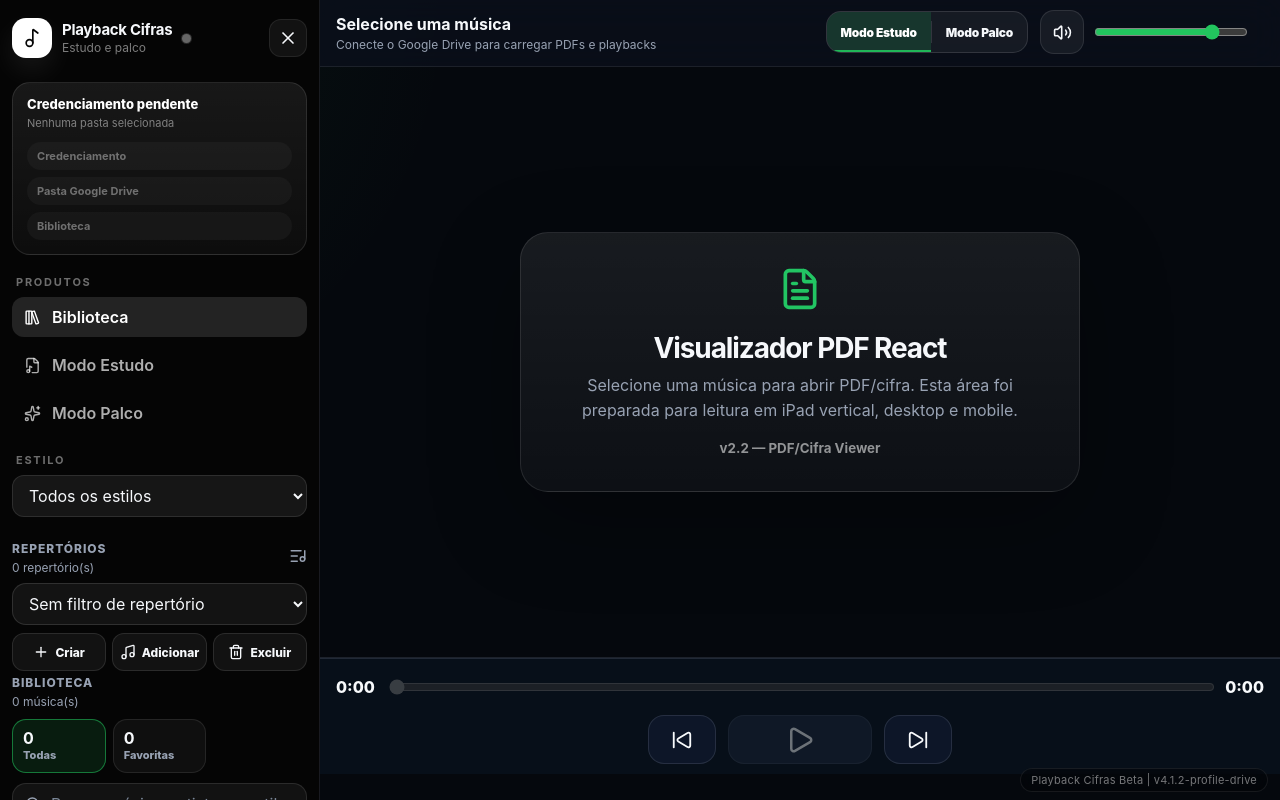
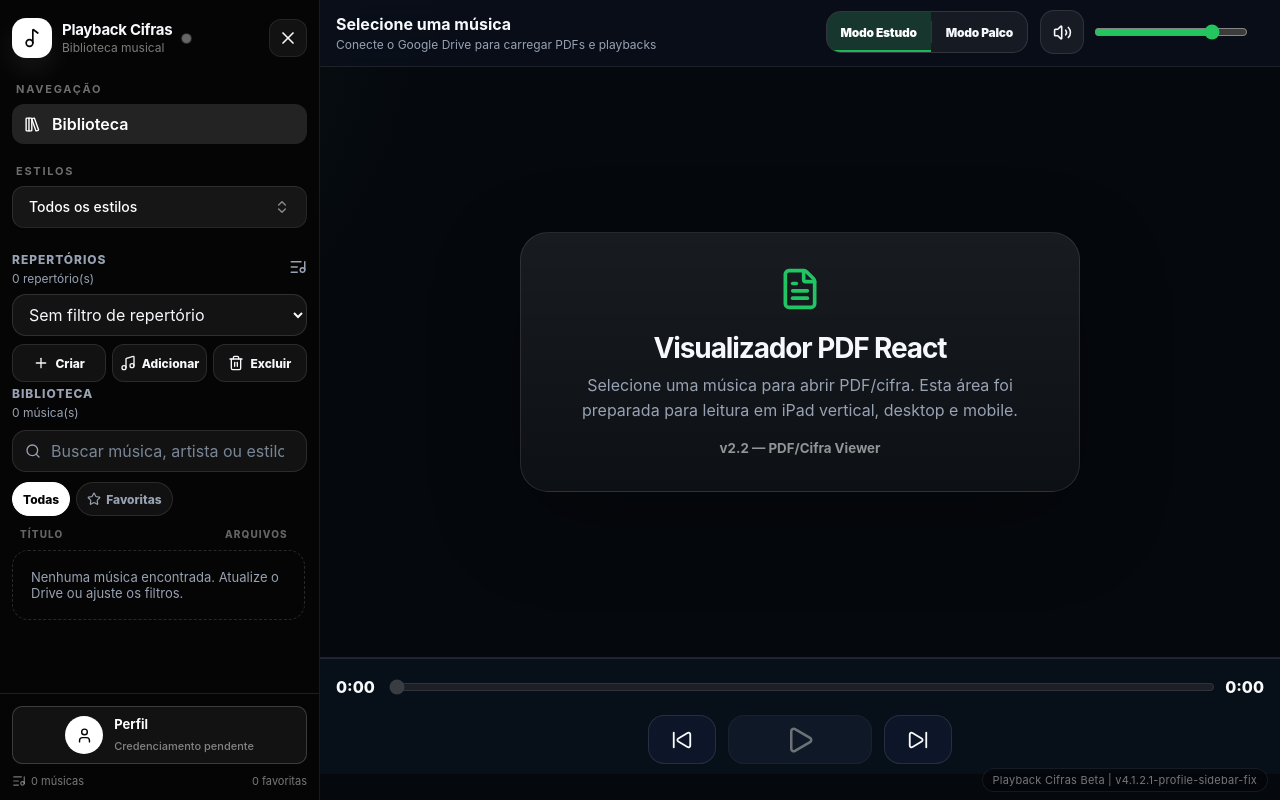
Before and after one commit to ralbertini2/playback-cifras-ia-alpha, a React (Vite) app: page / in a window 1280 px wide. Built offline with nearby package versions, Linux system fonts and the light colour scheme.

Commit message:
fix profile sidebar flow

```diff
--- a/package.json
+++ b/package.json
@@ -1,7 +1,7 @@
 {
   "name": "playback-cifras-ia",
   "private": true,
-  "version": "4.1.2",
+  "version": "4.1.2.1",
   "type": "module",
   "scripts": {
     "dev": "vite",
--- a/src/components/Library/Library.jsx
+++ b/src/components/Library/Library.jsx
@@ -1,5 +1,12 @@
-import { Search, Star, X } from 'lucide-react';
+import { FileText, Music, Search, Star, X } from 'lucide-react';
 import styles from './Library.module.css';
+
+function fileBadges(song) {
+  const hasText = Boolean(song?.pdfFileId || song?.documentFileId || song?.pdfUrl);
+  const hasAudio = Boolean(song?.audioFileId || song?.audioUrl);
+
+  return { hasText, hasAudio };
+}
 
 export default function Library({
   songs = [],
@@ -31,17 +38,6 @@
         </div>
       </div>
 
-      <div className={styles.quickStats} aria-label="Resumo da biblioteca">
-        <button className={collectionFilter === 'all' ? styles.activeStat : ''} onClick={() => changeFilter('all')}>
-          <strong>{totalSongs || songs.length}</strong>
-          <span>Todas</span>
-        </button>
-        <button className={collectionFilter === 'favorites' ? styles.activeStat : ''} onClick={() => changeFilter('favorites')}>
-          <strong>{favoriteCount}</strong>
-          <span>Favoritas</span>
-        </button>
-      </div>
-
       <div className={styles.searchBox}>
         <Search size={16} />
         <input
@@ -60,6 +56,11 @@
         <button className={collectionFilter === 'favorites' ? styles.activeFilter : ''} onClick={() => changeFilter('favorites')}><Star size={14} /> Favoritas {favoriteCount ? `(${favoriteCount})` : ''}</button>
       </div>
 
+      <div className={styles.tableHeader} aria-hidden="true">
+        <span>Título</span>
+        <span>Arquivos</span>
+      </div>
+
       <div className={styles.songList}>
         {loading ? (
           <div className={styles.empty}>Atualizando biblioteca...</div>
@@ -67,12 +68,21 @@
           <div className={styles.empty}>Nenhuma música encontrada. Atualize o Drive ou ajuste os filtros.</div>
         ) : songs.map((song, index) => {
           const favorite = isFavorite?.(song);
+          const { hasText, hasAudio } = fileBadges(song);
           return (
             <div key={song.id || `${song.title}-${index}`} className={`${styles.songItem} ${song.id === currentSongId ? styles.activeSong : ''}`}>
               <button className={styles.songButton} onClick={() => onSelectSong(index)}>
                 <span>{song.title}</span>
                 <small>{song.artist || song.style || 'Sem metadados'}</small>
               </button>
+              <div className={styles.fileBadges} aria-label="Arquivos disponíveis">
+                <span className={`${styles.fileBadge} ${hasText ? styles.fileBadgeActive : ''}`} title={hasText ? 'Letra cifrada disponível' : 'Sem letra cifrada'}>
+                  <FileText size={14} />
+                </span>
+                <span className={`${styles.fileBadge} ${hasAudio ? styles.fileBadgeActive : ''}`} title={hasAudio ? 'MP3 disponível' : 'Sem MP3'}>
+                  <Music size={14} />
+                </span>
+              </div>
               <button
                 className={`${styles.favoriteButton} ${favorite ? styles.favoriteActive : ''}`}
                 onClick={() => onToggleFavorite?.(song)}
--- a/src/components/Library/Library.module.css
+++ b/src/components/Library/Library.module.css
@@ -1,10 +1,10 @@
-.library { min-height:0; flex:1; display:flex; flex-direction:column; gap:10px; }
+.library { min-height:0; flex:none; display:flex; flex-direction:column; gap:10px; }
 .header { display:flex; align-items:center; justify-content:space-between; gap:10px; }
 .header label { color:var(--muted); font-size:12px; font-weight:800; text-transform:uppercase; letter-spacing:.08em; }
 .header span { display:block; color:var(--muted); font-size:12px; margin-top:3px; }
 .searchBox {
   display:grid;
-  grid-template-columns:auto minmax(0,1fr);
+  grid-template-columns:auto minmax(0,1fr) auto;
   align-items:center;
   gap:8px;
   border:1px solid rgba(255,255,255,.1);
@@ -22,7 +22,15 @@
   min-width:0;
 }
 .searchBox input::placeholder { color:rgba(148,163,184,.8); }
-.filters { display:flex; gap:6px; overflow:auto; padding-bottom:2px; }
+.searchBox button {
+  width:28px;
+  height:28px;
+  border:0;
+  border-radius:10px;
+  background:rgba(255,255,255,.08);
+  color:var(--muted);
+}
+.filters { display:flex; gap:6px; overflow:visible; flex-wrap:wrap; padding-bottom:2px; }
 .filters button {
   border:1px solid rgba(255,255,255,.1);
   background:rgba(255,255,255,.05);
@@ -37,11 +45,23 @@
   font-size:12px;
   font-weight:800;
 }
-.filters .activeFilter { color:var(--text); border-color:rgba(34,197,94,.55); background:rgba(34,197,94,.13); }
-.songList { min-height:0; overflow:auto; display:flex; flex-direction:column; gap:8px; padding-right:2px; }
+.filters .activeFilter { color:#050505; border-color:#fff; background:#fff; }
+.tableHeader {
+  display:grid;
+  grid-template-columns:minmax(0,1fr) 74px;
+  align-items:center;
+  gap:8px;
+  padding:0 8px;
+  color:rgba(255,255,255,.38);
+  font-size:10px;
+  font-weight:800;
+  letter-spacing:.11em;
+  text-transform:uppercase;
+}
+.songList { overflow:visible; max-height:none; min-height:unset; display:flex; flex-direction:column; gap:8px; padding-right:2px; padding-bottom:24px; }
 .songItem {
   display:grid;
-  grid-template-columns:minmax(0,1fr) auto;
+  grid-template-columns:minmax(0,1fr) auto auto;
   align-items:center;
   gap:8px;
   border:1px solid rgba(255,255,255,.08);
@@ -59,6 +79,23 @@
 }
 .songButton span { display:block; font-weight:800; white-space:nowrap; overflow:hidden; text-overflow:ellipsis; }
 .songButton small { display:block; color:var(--muted); margin-top:3px; white-space:nowrap; overflow:hidden; text-overflow:ellipsis; }
+.fileBadges { display:inline-flex; align-items:center; gap:4px; }
+.fileBadge {
+  width:26px;
+  height:26px;
+  border-radius:9px;
+  display:inline-flex;
+  align-items:center;
+  justify-content:center;
+  color:rgba(255,255,255,.28);
+  background:rgba(255,255,255,.04);
+  border:1px solid rgba(255,255,255,.07);
+}
+.fileBadgeActive {
+  color:#fff;
+  background:rgba(255,255,255,.12);
+  border-color:rgba(255,255,255,.18);
+}
 .favoriteButton {
   width:36px;
   height:36px;
@@ -71,7 +108,7 @@
   background:rgba(255,255,255,.04);
 }
 .favoriteActive { color:#facc15; border-color:rgba(250,204,21,.45); background:rgba(250,204,21,.12); }
-.activeSong { border-color:rgba(34,197,94,.65); background:rgba(34,197,94,.12); }
+.activeSong { border-color:rgba(255,255,255,.48); background:rgba(255,255,255,.10); }
 .empty { color:var(--muted); font-size:13px; border:1px dashed rgba(255,255,255,.14); border-radius:16px; padding:18px; }
 .resetButton {
   border:1px solid rgba(255,255,255,.1);
@@ -83,53 +120,9 @@
   font-size:12px;
   font-weight:800;
 }
-.quickStats {
-  display:grid;
-  grid-template-columns:repeat(3,minmax(0,1fr));
-  gap:7px;
+.quickStats { display:none; }
+
+@media (max-width: 380px) {
+  .songItem { grid-template-columns:minmax(0,1fr) auto; }
+  .fileBadges { display:none; }
 }
-.quickStats button {
-  border:1px solid rgba(255,255,255,.09);
-  background:rgba(255,255,255,.045);
-  border-radius:14px;
-  min-height:54px;
-  color:var(--muted);
-  display:flex;
-  flex-direction:column;
-  align-items:flex-start;
-  justify-content:center;
-  gap:2px;
-  padding:8px 10px;
-}
-.quickStats strong { color:var(--text); font-size:16px; line-height:1; }
-.quickStats span { font-size:11px; font-weight:800; }
-.quickStats .activeStat { border-color:rgba(34,197,94,.55); background:rgba(34,197,94,.12); }
-.searchBox { grid-template-columns:auto minmax(0,1fr) auto; }
-.searchBox button {
-  width:28px;
-  height:28px;
-  border:0;
-  border-radius:10px;
-  background:rgba(255,255,255,.08);
-  color:var(--muted);
-}
-
-
-/* V4.0.13.6 — Library participates in the sidebar scroll */
-.library {
-  flex: none;
-  min-height: unset;
-  overflow: visible;
-}
-
-.songList {
-  overflow: visible;
-  max-height: none;
-  min-height: unset;
-  padding-bottom: 24px;
-}
-
-.filters {
-  overflow: visible;
-  flex-wrap: wrap;
-}
--- a/src/components/Sidebar/Sidebar.jsx
+++ b/src/components/Sidebar/Sidebar.jsx
@@ -1,6 +1,5 @@
 import {
   Bell,
-  CheckCircle2,
   Cloud,
   Database,
   FileMusic,
@@ -13,14 +12,14 @@
   Music2,
   RefreshCw,
   Settings,
-  Sparkles,
   User,
   X,
 } from 'lucide-react';
-import { useEffect, useMemo } from 'react';
+import { useEffect } from 'react';
 import Library from '../Library/Library.jsx';
 import Setlists from '../Setlists/Setlists.jsx';
 import { Button } from '../ui/button.jsx';
+import { Combobox } from '../ui/combobox.jsx';
 import {
   DropdownMenu,
   DropdownMenuContent,
@@ -37,14 +36,6 @@
   if (String(status || '').toLowerCase() === 'need-folder') return 'Escolha uma pasta';
   if (isLoggedIn) return 'Google autenticado';
   return 'Credenciamento pendente';
-}
-
-function stepState({ isLoggedIn, connected, hasFolder }) {
-  return [
-    { label: 'Credenciamento', active: isLoggedIn, done: isLoggedIn },
-    { label: 'Pasta Google Drive', active: isLoggedIn && !connected, done: hasFolder },
-    { label: 'Biblioteca', active: connected, done: connected },
-  ];
 }
 
 export default function Sidebar({
@@ -91,21 +82,17 @@
     const body = document.body;
     const previousHtmlOverflow = html.style.overflow;
     const previousBodyOverflow = body.style.overflow;
-    const previousBodyTouchAction = body.style.touchAction;
 
     html.style.overflow = 'hidden';
     body.style.overflow = 'hidden';
-    body.style.touchAction = 'none';
 
     return () => {
       html.style.overflow = previousHtmlOverflow;
       body.style.overflow = previousBodyOverflow;
-      body.style.touchAction = previousBodyTouchAction;
     };
   }, [open]);
 
   const normalizedStatus = String(status || '').toLowerCase();
-
   const isLoggedIn = Boolean(isAuthenticated || connected || [
     'need-folder',
     'authenticated',
@@ -124,12 +111,16 @@
       : 'Biblioteca local';
   const folderLabel = selectedFolder?.name || (folderId ? 'Pasta configurada' : 'Nenhuma pasta selecionada');
   const profileInitial = connected || isLoggedIn ? 'R' : <User size={17} />;
-  const profileSteps = useMemo(() => stepState({ isLoggedIn, connected, hasFolder }), [connected, hasFolder, isLoggedIn]);
+  const styleOptions = [
+    { value: '', label: 'Todos os estilos' },
+    ...styleList.map((style) => ({ value: style, label: style })),
+  ];
 
   return (
     <>
       <div className={`${styles.backdrop} ${open ? styles.backdropOpen : ''}`} onClick={onClose} onTouchMove={(event) => event.preventDefault()} />
       <nav className={`${styles.sidebar} ${open ? styles.open : ''}`} aria-label="Biblioteca musical" onTouchStart={(event) => event.stopPropagation()} onTouchMove={(event) => event.stopPropagation()} onWheel={(event) => event.stopPropagation()}>
+        <div className={styles.scrollContent}>
           <div className={styles.header}>
             <div className={styles.brandBlock}>
               <div className={styles.brandMark} aria-hidden="true">
@@ -137,7 +128,7 @@
               </div>
               <div className={styles.brandText}>
                 <strong>Playback Cifras</strong>
-              <span>Estudo e palco</span>
+                <span>Biblioteca musical</span>
               </div>
               <span
                 className={`${styles.connectionDot} ${connected ? styles.connectionOn : ''}`}
@@ -151,43 +142,25 @@
             </button>
           </div>
 
-        <section className={styles.profileFlow} aria-label="Fluxo de acesso">
-          <div className={styles.flowHeader}>
-            <span>{statusLabel}</span>
-            <small>{folderLabel}</small>
-          </div>
-          <div className={styles.flowSteps}>
-            {profileSteps.map((step) => (
-              <span key={step.label} className={`${styles.flowStep} ${step.active ? styles.flowStepActive : ''} ${step.done ? styles.flowStepDone : ''}`}>
-                {step.done ? <CheckCircle2 size={13} /> : null}
-                {step.label}
-              </span>
-            ))}
-          </div>
-        </section>
-
-        <section className={styles.navSection} aria-label="Produtos">
-          <label>Produtos</label>
+          <section className={styles.navSection} aria-label="Navegação">
+            <label>Navegação</label>
             <button className={`${styles.navItem} ${styles.navItemActive}`} type="button">
               <LibraryBig size={17} />
               Biblioteca
             </button>
-          <button className={styles.navItem} type="button">
-            <FileMusic size={17} />
-            Modo Estudo
-          </button>
-          <button className={styles.navItem} type="button">
-            <Sparkles size={17} />
-            Modo Palco
-          </button>
           </section>
 
-        <section className={styles.section}>
-          <label>Estilo</label>
-          <select value={selectedStyle} onChange={(event) => setSelectedStyle(event.target.value)}>
-            <option value="">Todos os estilos</option>
-            {styleList.map((style) => <option key={style} value={style}>{style}</option>)}
-          </select>
+          <section className={styles.section} aria-label="Estilos">
+            <label>Estilos</label>
+            <Combobox
+              options={styleOptions}
+              value={selectedStyle || ''}
+              onValueChange={(value) => setSelectedStyle(value)}
+              placeholder="Todos os estilos"
+              searchPlaceholder="Buscar estilo"
+              emptyText="Nenhum estilo encontrado"
+              className={styles.styleCombobox}
+            />
           </section>
 
           <Setlists
@@ -214,19 +187,20 @@
             onToggleFavorite={onToggleFavorite}
             onSelectSong={onSelectSong}
           />
+        </div>
 
-        <section className={styles.profileSection} aria-label="Perfil e conta">
-          <DropdownMenu>
+        <section className={styles.profileDock} aria-label="Perfil e conta">
+          <DropdownMenu modal={false}>
             <DropdownMenuTrigger asChild>
               <Button className={styles.profileButton} variant="ghost">
                 <span className={styles.avatar}>{profileInitial}</span>
                 <span className={styles.profileText}>
-                  <strong>{connected ? 'raphael.albertini' : isLoggedIn ? 'Conta Google' : 'Perfil'}</strong>
+                  <strong>Perfil</strong>
                   <small>{statusLabel}</small>
                 </span>
               </Button>
             </DropdownMenuTrigger>
-            <DropdownMenuContent align="start" side="top" className={styles.profileMenu}>
+            <DropdownMenuContent align="start" side="top" sideOffset={10} className={styles.profileMenu}>
               <DropdownMenuLabel>
                 <span className={styles.menuTitle}>Perfil</span>
                 <small className={styles.menuSubtitle}>{connectionLabel}</small>
@@ -234,7 +208,7 @@
               <DropdownMenuSeparator />
               <DropdownMenuItem onSelect={(event) => { event.preventDefault(); connected || isLoggedIn ? onLogout?.() : onLogin?.(); }}>
                 {connected || isLoggedIn ? <LogOut size={16} /> : <LogIn size={16} />}
-                {connected || isLoggedIn ? 'Sair do Google' : 'Credenciar com Google'}
+                {connected || isLoggedIn ? 'Sair do Google' : 'Credenciamento do Google'}
               </DropdownMenuItem>
               <DropdownMenuItem disabled={!canPickFolder} onSelect={(event) => { event.preventDefault(); onPickFolder?.(); }}>
                 <FolderOpen size={16} />
@@ -246,7 +220,7 @@
               </DropdownMenuItem>
               <DropdownMenuItem disabled={!hasFolder} onSelect={(event) => { event.preventDefault(); onClearFolder?.(); }}>
                 <Database size={16} />
-                Remover pasta deste dispositivo
+                Remover pasta
               </DropdownMenuItem>
               <DropdownMenuSeparator />
               <DropdownMenuItem disabled>
@@ -262,9 +236,17 @@
                 Notificações
               </DropdownMenuItem>
               <DropdownMenuItem disabled>
+                <User size={16} />
+                Perfil
+              </DropdownMenuItem>
+              <DropdownMenuItem disabled>
                 <HelpCircle size={16} />
                 Suporte
               </DropdownMenuItem>
+              <DropdownMenuSeparator />
+              <DropdownMenuLabel>
+                <small className={styles.menuSubtitle}>{folderLabel}</small>
+              </DropdownMenuLabel>
             </DropdownMenuContent>
           </DropdownMenu>
 
--- a/src/components/Sidebar/Sidebar.module.css
+++ b/src/components/Sidebar/Sidebar.module.css
@@ -1,15 +1,22 @@
 .sidebar {
   height: 100dvh;
   max-height: 100dvh;
-  display: block;
-  padding: 18px 12px calc(46px + env(safe-area-inset-bottom));
+  display: grid;
+  grid-template-rows: minmax(0, 1fr) auto;
   background: #050505;
   color: var(--text);
+  overflow: hidden;
+  contain: layout paint;
+}
+
+.scrollContent {
+  min-height: 0;
   overflow-y: auto;
   overflow-x: hidden;
   overscroll-behavior-y: contain;
   -webkit-overflow-scrolling: touch;
-  contain: layout paint;
+  touch-action: pan-y;
+  padding: 18px 12px 20px;
 }
 
 .header {
@@ -99,67 +106,6 @@
   background: rgba(255,255,255,.11);
 }
 
-
-.profileFlow {
-  display: grid;
-  gap: 12px;
-  margin-bottom: 20px;
-  padding: 14px;
-  border: 1px solid rgba(255,255,255,.10);
-  border-radius: 18px;
-  background: linear-gradient(180deg, rgba(255,255,255,.08), rgba(255,255,255,.035));
-}
-
-.flowHeader {
-  display: grid;
-  gap: 4px;
-  min-width: 0;
-}
-
-.flowHeader span {
-  color: #fff;
-  font-size: 13px;
-  font-weight: 800;
-  line-height: 1.2;
-}
-
-.flowHeader small {
-  color: rgba(255,255,255,.46);
-  font-size: 11px;
-  line-height: 1.25;
-  white-space: nowrap;
-  overflow: hidden;
-  text-overflow: ellipsis;
-}
-
-.flowSteps {
-  display: grid;
-  gap: 7px;
-}
-
-.flowStep {
-  min-height: 28px;
-  display: flex;
-  align-items: center;
-  gap: 7px;
-  border-radius: 999px;
-  padding: 0 10px;
-  color: rgba(255,255,255,.38);
-  background: rgba(255,255,255,.035);
-  font-size: 11px;
-  font-weight: 700;
-}
-
-.flowStepActive {
-  color: rgba(255,255,255,.78);
-  background: rgba(255,255,255,.07);
-}
-
-.flowStepDone {
-  color: #050505;
-  background: #fff;
-}
-
 .navSection,
 .section {
   display: flex;
@@ -197,6 +143,14 @@
 .navItemActive {
   background: rgba(255,255,255,.12);
   color: #fff;
+}
+
+.styleCombobox {
+  min-height: 42px;
+  border-color: rgba(255,255,255,.10);
+  background: rgba(255,255,255,.07);
+  color: #fff;
+  font-weight: 700;
 }
 
 .section select,
@@ -309,24 +263,27 @@
 .empty { color:var(--muted); font-size:13px; border:1px dashed rgba(255,255,255,.14); border-radius:14px; padding:12px; }
 .backdrop { display:none; }
 
-.profileSection {
+.profileDock {
   display: grid;
   gap: 10px;
-  margin-top: 18px;
-  padding-top: 18px;
+  padding: 12px 12px calc(12px + env(safe-area-inset-bottom));
   border-top: 1px solid rgba(255,255,255,.10);
+  background: linear-gradient(180deg, rgba(5,5,5,.92), #050505 48%);
+  z-index: 3;
 }
 
 .profileButton {
   width: 100%;
   height: auto;
-  min-height: 56px;
+  min-height: 58px;
   justify-content: flex-start;
   gap: 11px;
   padding: 8px;
+  border: 1px solid rgba(255,255,255,.18);
   border-radius: 16px;
   color: #fff;
   background: rgba(255,255,255,.055);
+  touch-action: manipulation;
 }
 
 .profileButton:hover {
@@ -365,6 +322,7 @@
 
 .profileMenu {
   width: 280px;
+  z-index: 1200;
   border-color: rgba(255,255,255,.14);
   background: #111;
   color: #fff;
@@ -419,10 +377,6 @@
     transition: transform .22s ease;
     box-shadow: 22px 0 70px rgba(0,0,0,.45);
     pointer-events: auto;
-    touch-action: pan-y;
-    overflow-y: auto;
-    overflow-x: hidden;
-    padding-bottom: calc(52px + env(safe-area-inset-bottom));
   }
 
   .open { transform: translateX(0); }
--- /dev/null
+++ b/src/components/ui/combobox.jsx
@@ -0,0 +1,79 @@
+import { Check, ChevronsUpDown, Search } from 'lucide-react';
+import { useMemo, useState } from 'react';
+import { cn } from '../../lib/utils.js';
+import { Button } from './button.jsx';
+import {
+  DropdownMenu,
+  DropdownMenuContent,
+  DropdownMenuItem,
+  DropdownMenuSeparator,
+  DropdownMenuTrigger,
+} from './dropdown-menu.jsx';
+
+export function Combobox({
+  options = [],
+  value = '',
+  onValueChange,
+  placeholder = 'Selecionar',
+  searchPlaceholder = 'Buscar',
+  emptyText = 'Nenhum resultado',
+  className,
+}) {
+  const [query, setQuery] = useState('');
+  const selected = options.find((option) => option.value === value);
+
+  const filteredOptions = useMemo(() => {
+    const normalizedQuery = query.trim().toLowerCase();
+    if (!normalizedQuery) return options;
+
+    return options.filter((option) => String(option.label || option.value || '')
+      .toLowerCase()
+      .includes(normalizedQuery));
+  }, [options, query]);
+
+  return (
+    <DropdownMenu modal={false} onOpenChange={(open) => { if (!open) setQuery(''); }}>
+      <DropdownMenuTrigger asChild>
+        <Button
+          type="button"
+          variant="outline"
+          role="combobox"
+          aria-expanded="false"
+          className={cn('w-full justify-between rounded-xl border-white/10 bg-white/[.07] text-white hover:bg-white/[.11]', className)}
+        >
+          <span className="truncate">{selected?.label || placeholder}</span>
+          <ChevronsUpDown className="ml-2 h-4 w-4 shrink-0 opacity-50" />
+        </Button>
+      </DropdownMenuTrigger>
+      <DropdownMenuContent align="start" className="w-72 border-white/10 bg-[#101010] p-2 text-white">
+        <div className="flex min-h-10 items-center gap-2 rounded-lg border border-white/10 bg-white/[.06] px-3 text-white/55">
+          <Search className="h-4 w-4 shrink-0" />
+          <input
+            value={query}
+            onChange={(event) => setQuery(event.target.value)}
+            placeholder={searchPlaceholder}
+            className="min-w-0 flex-1 bg-transparent text-sm text-white outline-none placeholder:text-white/35"
+          />
+        </div>
+        <DropdownMenuSeparator className="bg-white/10" />
+        <div className="max-h-64 overflow-y-auto py-1">
+          {filteredOptions.length === 0 ? (
+            <div className="px-2 py-3 text-sm text-white/45">{emptyText}</div>
+          ) : filteredOptions.map((option) => (
+            <DropdownMenuItem
+              key={option.value || option.label}
+              onSelect={(event) => {
+                event.preventDefault();
+                onValueChange?.(option.value);
+              }}
+              className="flex cursor-pointer items-center justify-between gap-3 text-white focus:bg-white/10 focus:text-white"
+            >
+              <span className="truncate">{option.label}</span>
+              {option.value === value ? <Check className="h-4 w-4 shrink-0" /> : null}
+            </DropdownMenuItem>
+          ))}
+        </div>
+      </DropdownMenuContent>
+    </DropdownMenu>
+  );
+}
--- a/src/config/appVersion.js
+++ b/src/config/appVersion.js
@@ -1,3 +1,3 @@
-export const APP_VERSION = 'v4.1.2-profile-drive';
+export const APP_VERSION = 'v4.1.2.1-profile-sidebar-fix';
 export const APP_NAME = 'Playback Cifras Beta';
 export const APP_VERSION_LABEL = `${APP_NAME} | ${APP_VERSION}`;
```
Also changed, not shown: 2 other files (tests, documents, lock files or other folders). Lines whose indentation alone changed are shown as unchanged.
